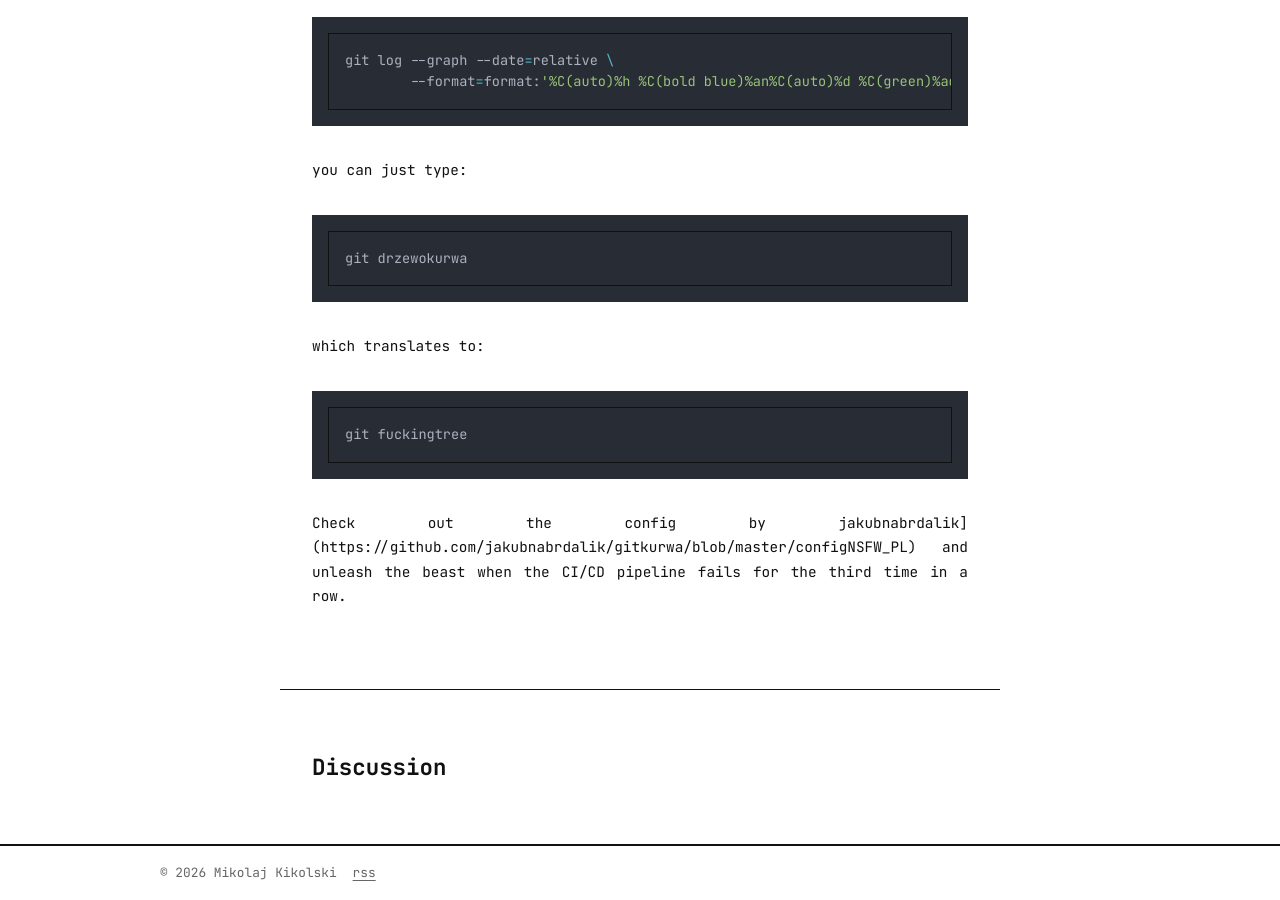
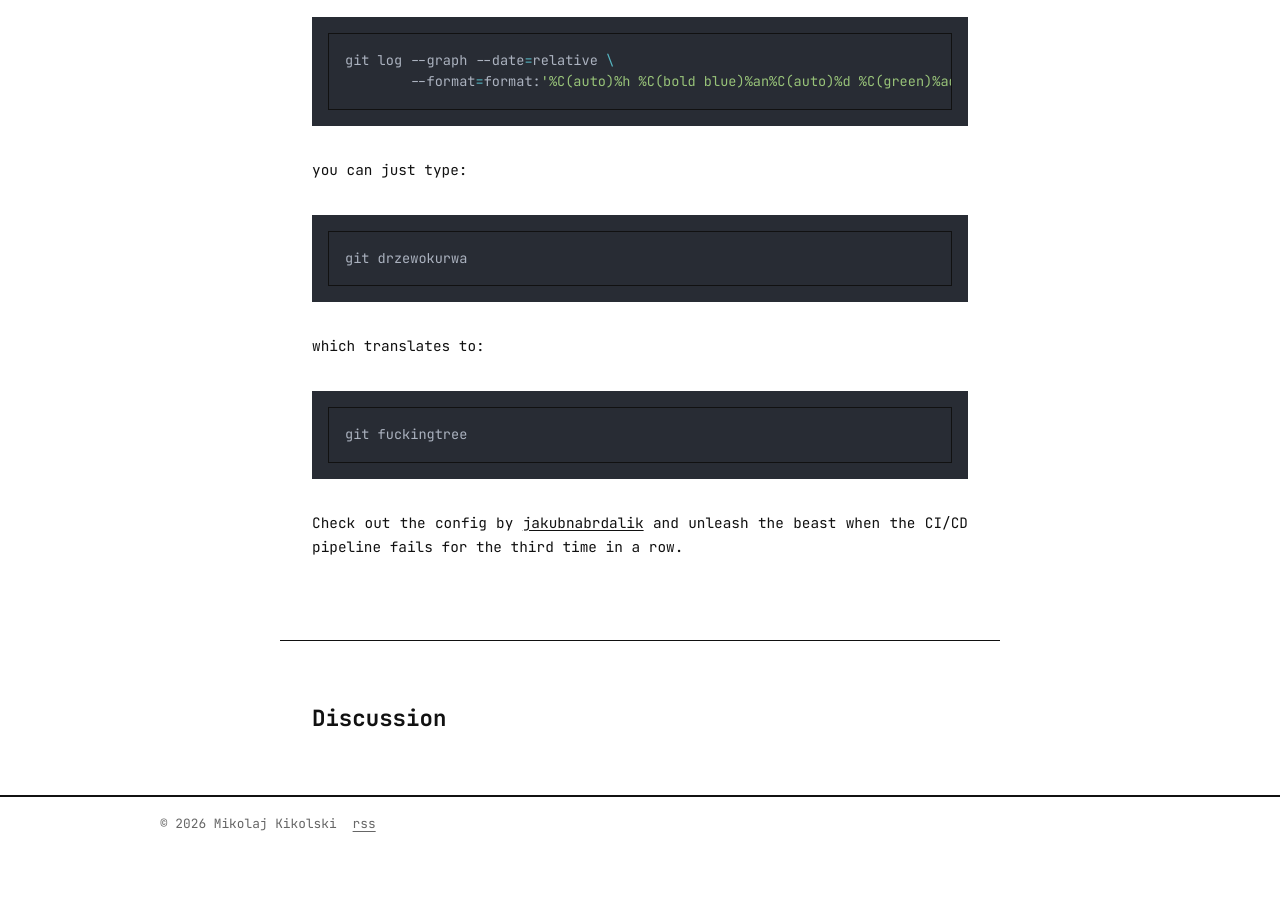
Before and after one commit to mkikolski/kikolski-blog, a Jekyll site: the page built from _posts/2026-05-04-short-git-kurwa.md, in a window 1280 px wide and 900 px high, scrolled down 691 px. Built offline with Jekyll 4.4.1, drawn with Linux system fonts in a browser that asks for light colours; comment, search, counter and statistics services are not loaded; after the commit the page ends 1542 px from its top, so only the background shows below that.

Commit message:
fixed hyperlink in post

````diff
--- a/_posts/2026-05-04-short-git-kurwa.md
+++ b/_posts/2026-05-04-short-git-kurwa.md
@@ -23,8 +23,9 @@ git drzewokurwa
 ```
 
 which translates to:
+
 ```bash
 git fuckingtree
 ```
 
-Check out the config by jakubnabrdalik](https://github.com/jakubnabrdalik/gitkurwa/blob/master/configNSFW_PL) and unleash the beast when the CI/CD pipeline fails for the third time in a row.
+Check out the config by [jakubnabrdalik](https://github.com/jakubnabrdalik/gitkurwa/blob/master/configNSFW_PL) and unleash the beast when the CI/CD pipeline fails for the third time in a row.
````
